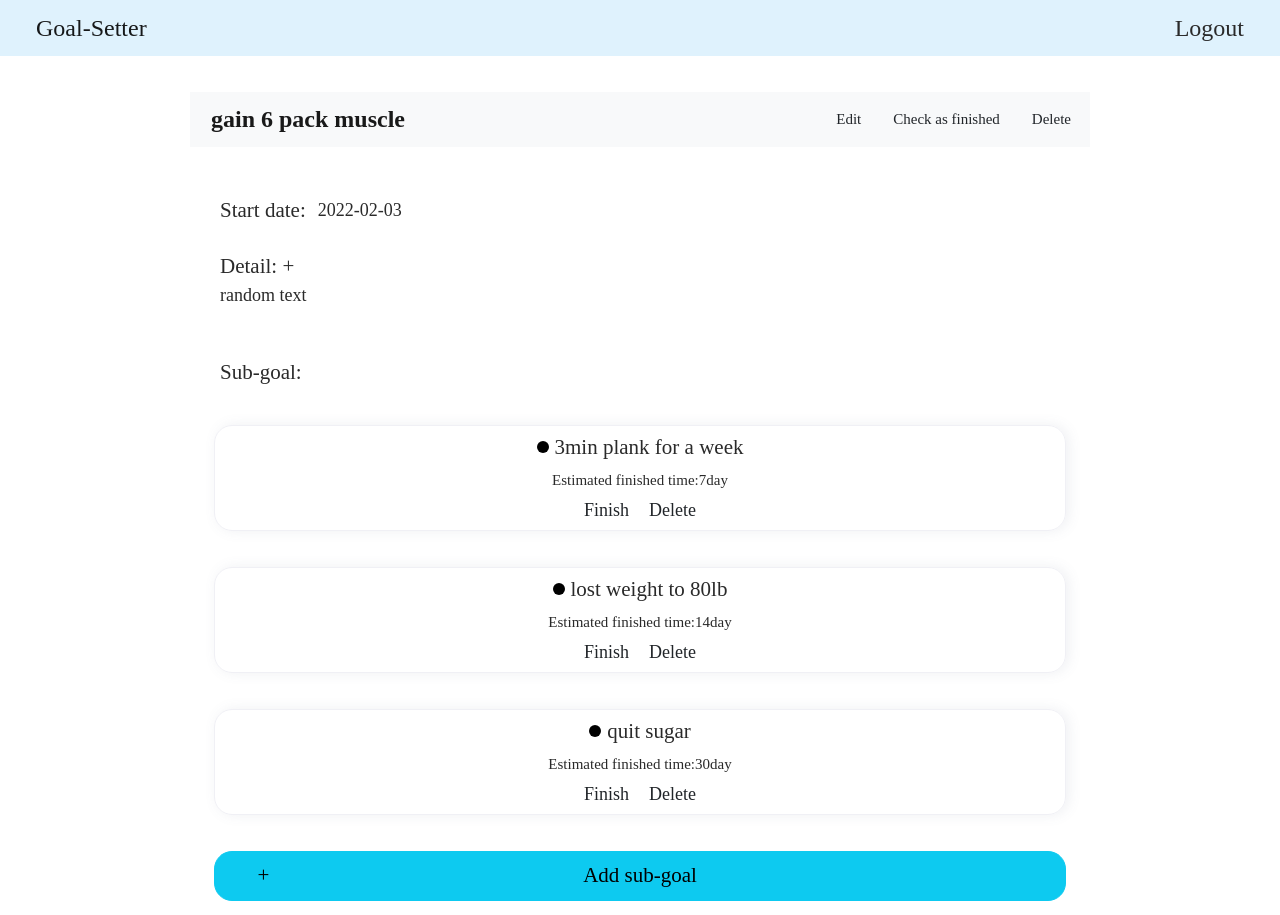
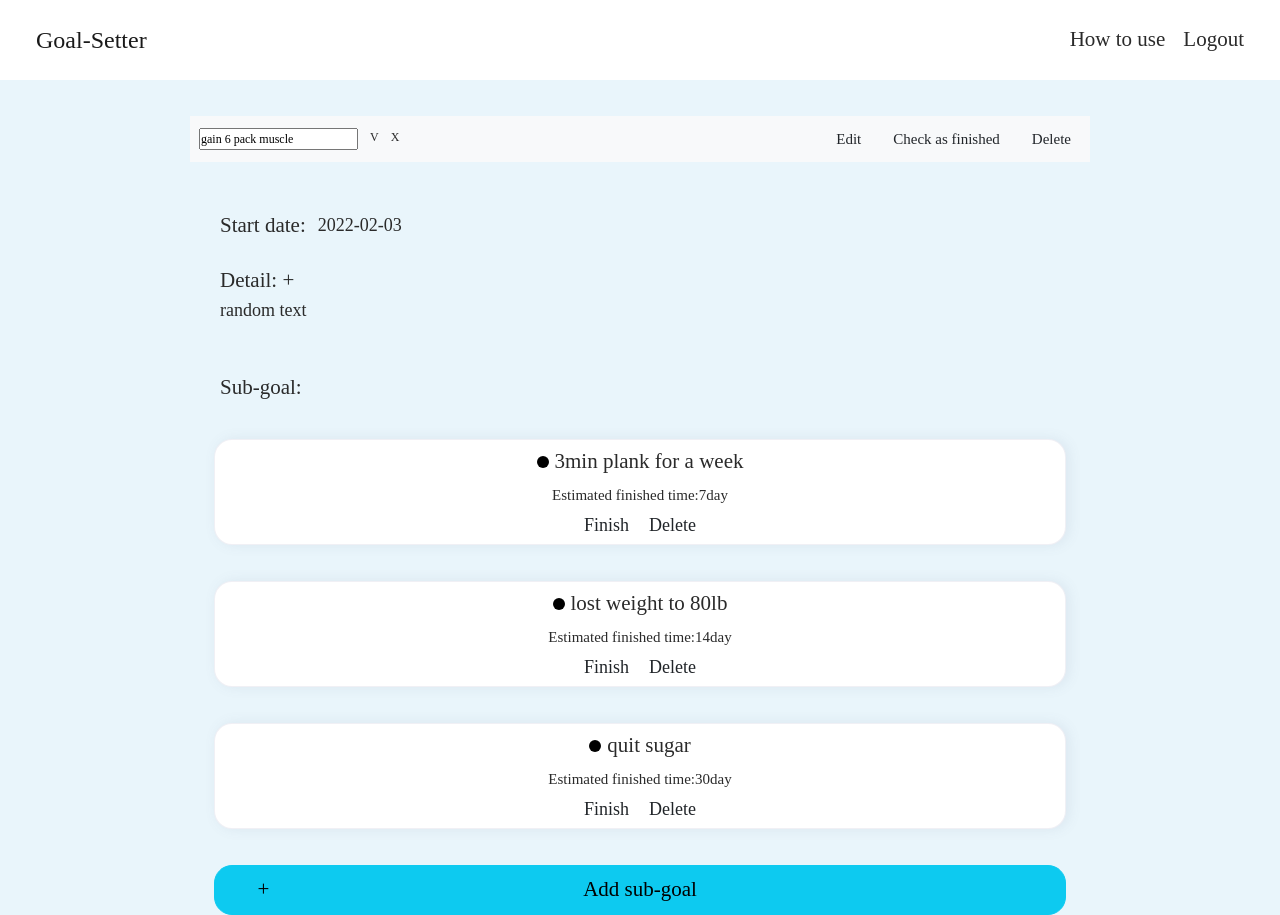
Before and after one commit to m790101/goal-setter, a Vue app: page /#/goals/1 in a window 1280 px wide. Both pictures are taken after a click on the button "Edit". Built offline with nearby package versions, Linux system fonts and the light colour scheme.

Commit message:
add RWD nav and add edit goal name fuction

```diff
--- a/public/index.html
+++ b/public/index.html
@@ -5,7 +5,7 @@
     <meta http-equiv="X-UA-Compatible" content="IE=edge">
     <meta name="viewport" content="width=device-width,initial-scale=1.0">
     <link rel="icon" href="<%= BASE_URL %>favicon.ico">
-    <title><%= htmlWebpackPlugin.options.title %></title>
+    <title>goal-setter</title>
   </head>
   <body>
     <noscript>
--- a/src/App.vue
+++ b/src/App.vue
@@ -1,10 +1,9 @@
 <template>
   <div id="goal-setter">
     <Navbar/>
-    <main class="goal-setter__body">
+    <main class="goal-setter__body" >
           <router-view/>
     </main>
-
   </div>
 </template>
 
@@ -14,6 +13,7 @@
 .goal-setter__body{
   margin: 0 auto;
   max-width:900px;
+  height:100%;
 }
 
 </style>
@@ -26,7 +26,7 @@ import Navbar from './components/Navbar.vue'
 
 export default {
 components:{
-  Navbar
+  Navbar,
 }
 }
 </script>
--- a/src/assets/scss/main.scss
+++ b/src/assets/scss/main.scss
@@ -1,5 +1,5 @@
 :root {
-    --primary-color: #DFF2FD;
+    --primary-color: #e9f5fb;
     --body-bg: #FFFFFF;
     --body-color: #2A2A2A;
     --white: #fff;
@@ -7,7 +7,7 @@
     --stepper-circle-bg: #2A2A2A;
     --dark-gray: #4a4a4a;
     --light-gray: #AFB1BD;
-    --pale-gray: #F0F0F5;
+    --pale-gray: #f0f0f5fb;
     --footer-color-gray: #808080;
     --cart-panel-bg: #383838;
     --input-radio: #2A2A2A;
@@ -43,7 +43,8 @@ html {
 
 body {
     height: 100%;
-    background: var(--body-bg);
+    background-color:var(--primary-color);
+
     color: var(--body-color);
     font-family: "Noto Sans TC";
 }
--- a/src/components/Goal.vue
+++ b/src/components/Goal.vue
@@ -47,6 +47,7 @@ export default {
 
 .goal {
   @extend %standard-boxshadow;
+  background-color:var(--white);
   border: 1.5px solid var(--pale-gray);
   padding: 1.5rem;
   border-radius: 1.5rem;
--- a/src/components/Navbar.vue
+++ b/src/components/Navbar.vue
@@ -1,15 +1,107 @@
 <template>
-<nav class="navbar navbar-expand-lg ">
-  <div class="container-fluid px-5 d-flex  justify-content-between">
-    <router-link class="navbar-brand fs-2" to="/">Goal-Setter</router-link>
-     <a href="" class="fs-2">Logout</a>
-  </div>
-</nav>
+  <nav class="navbar navbar-expand-lg">
+    <div class="container-fluid px-5 d-flex justify-content-between">
+      <router-link class="navbar-brand fs-2" to="/">Goal-Setter</router-link>
+      <div class="menu">
+        <ul class="d-flex">
+          <li>
+            <a href="" class="fs-3 me-4">How to use</a>
+          </li>
+          <li>
+            <a href="" class="fs-3">Logout</a>
+          </li>
+        </ul>
+      </div>
+      <div class="phone-menu me-5">
+        <div class="phone-menu__toggle" @click="toggleMenue"></div>
+        <ul
+          class="d-flex flex-column phone-menu__body align-items-center"
+          v-if="isToggleMenu"
+        >
+          <li class="">
+            <a href="" class="fs-3">How to use?</a>
+          </li>
+          <li class="mt-3">
+            <a href="" class="fs-3">Logout</a>
+          </li>
+        </ul>
+      </div>
+    </div>
+  </nav>
 </template>
 
 <style lang="scss" scoped>
-.navbar{
-  background-color: var(--primary-color);
+.navbar {
+  height: 80px;
+  background-color: var(--white);
+  position: relative;
 }
+  .phone-menu {
+    &__toggle {
+      height: 3px;
+      width: 30px;
+      background-color: black;
+      &:before {
+        position: absolute;
+        content: "";
+        top: 50px;
+        height: 3px;
+        width: 30px;
+        background-color: black;
+      }
+      &:after {
+        position: absolute;
+        content: "";
+        top: 27px;
+        height: 3px;
+        width: 30px;
+        background-color: black;
+      }
+    }
 
+    &__body {
+      background-color: var(--white);
+      position: absolute;
+      height: 100px;
+      left: 0;
+      top: 80px;
+      width: 100vw;
+      z-index: 999;
+      & li {
+        border-bottom: 0.5px solid black;
+      }
+    }
+  }
+  .menu {
+    display: none;
+  }
+
+  @media (min-width: 750px) {
+  .menu {
+    display: initial;
+  }
+  .phone-menu {
+    display: none;
+  }
+
+
+}
 </style>
+
+
+
+<script>
+export default {
+  data() {
+    return {
+      isToggleMenu: false,
+      isShow: false,
+    };
+  },
+  methods: {
+    toggleMenue() {
+      this.isToggleMenu = !this.isToggleMenu;
+    },
+  },
+};
+</script>
--- a/src/components/SubGoalForm.vue
+++ b/src/components/SubGoalForm.vue
@@ -21,7 +21,7 @@
               <input
                 type="text"
                 id="name"
-                class="form-control sub-goal-form__input mt-2"
+                class="form-control sub-goal-form__input mt-2 fs-4"
                 placeholder="Enter your goal"
                 v-model="subGoal.name"
               />
@@ -34,14 +34,14 @@
                 type="number"
                 name='predictTime'
                 id="predictTime"
-                class="form-control sub-goal-form__input mt-2"
+                class="form-control sub-goal-form__input mt-2 fs-4"
                 placeholder="enter number(days)"
                 v-model="subGoal.predictTime"
               />
             </div>
             <div class="d-flex flex-column mt-3">
               <label for="subGoalDetail" class="form-label fs-3">Detail for sub-goal:</label>
-              <textarea name="text" id="subGoalDetail" cols="30" rows="5" placeholder="enter detail" class="form-control" v-model="subGoal.text"></textarea>
+              <textarea name="text" id="subGoalDetail" cols="30" rows="5" placeholder="enter detail" class="form-control fs-4" v-model="subGoal.text"></textarea>
             </div>
 
             <button class="btn btn-primary sub-goal-form__btn mt-4">
--- a/src/views/GoalDetail.vue
+++ b/src/views/GoalDetail.vue
@@ -2,7 +2,13 @@
   <section class="goal-detail mt-5">
     <nav class="navbar bg-light">
       <div class="container-fluid">
-        <p class="navbar-brand fs-2 ms-3 fw-bold">{{ goal.name }}</p>
+        <p class="navbar-brand fs-2 ms-3 fw-bold" v-if="!isEdited">{{ goal.name }}</p>
+        <div v-else class="d-flex gap-3">
+          <input type="text" name="name" class="" v-model="nameCache" >
+          <p @click.stop.prevent="handleEdited">V</p>
+          <p @click.stop.prevent="closeEdited">X</p>
+        </div>
+
         <div
           class="
             d-flex
@@ -12,7 +18,7 @@
             align-items-center
           "
         >
-          <button class="fs-5 btn">Edit</button>
+          <button class="fs-5 btn" @click.stop.prevent="editGoalTitle">Edit</button>
           <button class="fs-5 btn">Check as finished</button>
           <button class="fs-5 btn">Delete</button>
         </div>
@@ -28,7 +34,7 @@
         </div>
         <div class="p-3">
           <p class="fs-3">Detail:<span> +</span></p>
-          <span class="fs-4">{{ goal.text }}</span>
+          <span class="fs-4 mt-3">{{ goal.text }}</span>
         </div>
         <div class="goal-detail__body__list mt-5 px-2">
           <p class="fs-3 mt-2 px-2">Sub-goal:</p>
@@ -95,6 +101,7 @@
       @extend %standard-boxshadow;
       border: 1.5px solid var(--pale-gray);
       border-radius: 1.5rem;
+      background-color: var(--white);
       &__text {
         &::before {
           content: "";
@@ -171,6 +178,8 @@ export default {
         subGoals: [],
       },
       isAddSubGoal: false,
+      nameCache:'',
+      isEdited:false
     };
   },
   methods: {
@@ -192,6 +201,18 @@ export default {
           id: uuidv4(),
           iscompleted: false
         })
+    },
+    editGoalTitle(){
+      this.isEdited = true
+      this.nameCache = this.goal.name
+    },
+    closeEdited(){
+      this.isEdited = false
+    },
+    handleEdited(){
+      this.goal.name = this.nameCache
+      this.isEdited = false
+      this.nameCache = ''
     }
   },
   created() {
```
Also changed, not shown: src/components/Footer.vue (added, +22 -0 lines).
